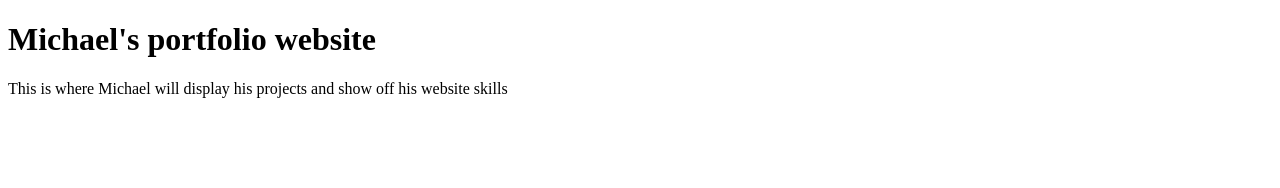
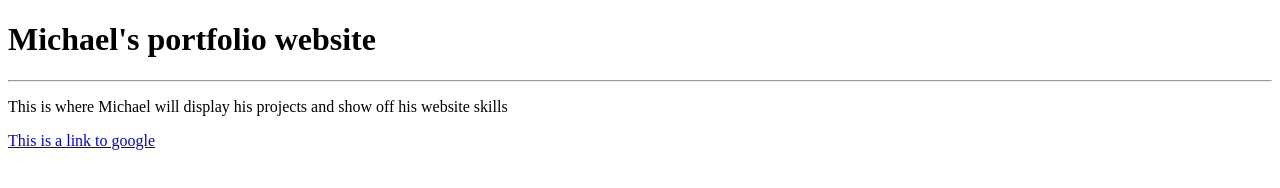
Before and after one commit to msimmons2022/my-website, a plain HTML site: page index.html in a window 1280 px wide. Drawn offline with Linux system fonts and the light colour scheme.

Commit message:
Added Language label and other example text

```diff
--- a/index.html
+++ b/index.html
@@ -1,7 +1,15 @@
 <!DOCTYPE html>
-<html>
+
+<html lang="en-US">
+    <head>
+        <title>
+            Michael's portfolio
+        </title>
+    </head>
     <body>
         <h1> Michael's portfolio website</h1>
-        <p> This is where Michael will display his projects and show off his website skills</p>
+        <hr>
+        <p sytle="color:red;"> This is where Michael will display his projects and show off his website skills</p>
+        <a href="www.google.com">This is a link to google</a>
     </body>
 </html>
```
